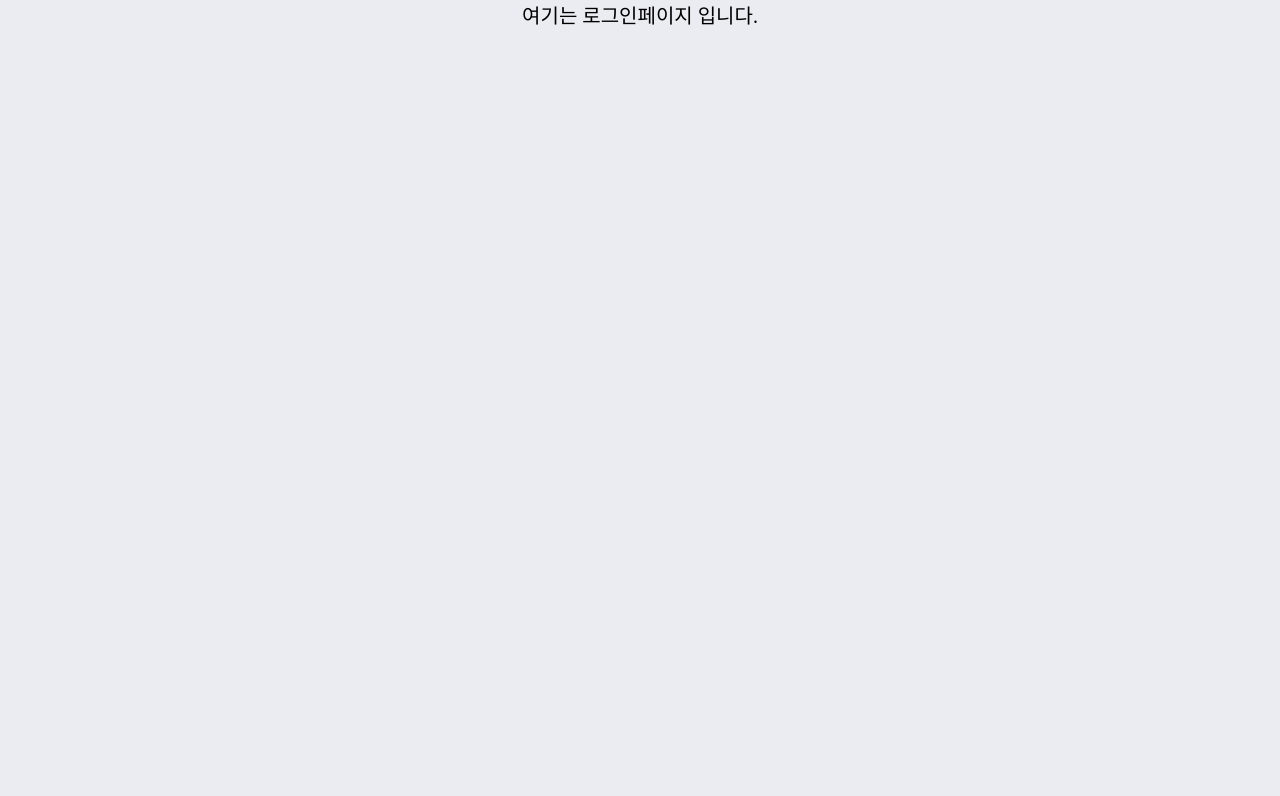
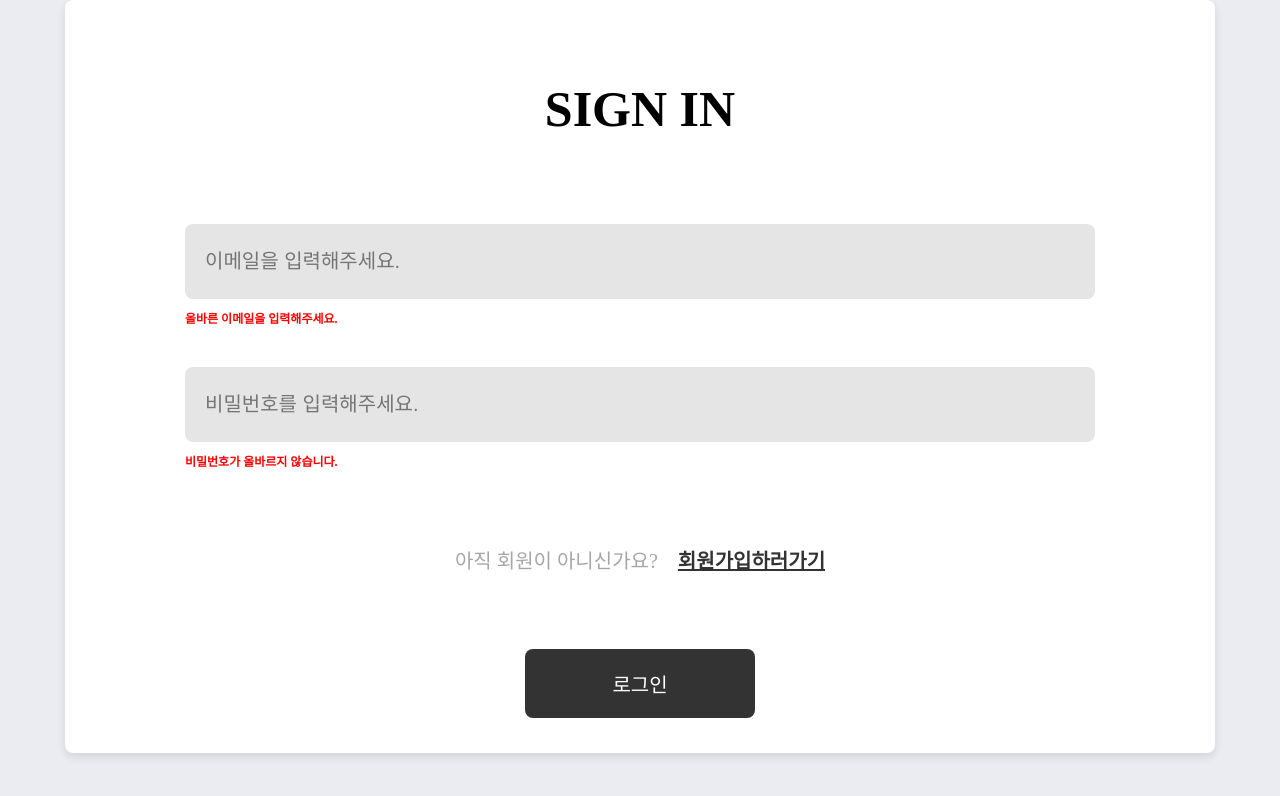
Before and after one commit to owlsuri/react_firebase_practice, a React (Create React App) app: page /signIn in a window 1280 px wide. Shown: the top 796 px of the page. Built offline with nearby package versions, Linux system fonts and the light colour scheme.

Commit message:
로그인 페이지 CSS 완성

```diff
--- a/src/App.tsx
+++ b/src/App.tsx
@@ -13,13 +13,15 @@ import Layout from "./components/pages/Layout";
 import { colorPick } from "./components/commons/color/colorPick";
 
 export const GlobalStyle = createGlobalStyle`
+  * {
+  box-sizing: border-box;
+  margin: 0;
+  font-size: 20px;
+  }
+
   body {
+    background-color: ${colorPick.lightPurple};
 
-    box-sizing: border-box;
-    background-color: ${colorPick.lightPurple};
-		margin: 0;
-
-    font-size: 20px;
 
   }
 `;
--- a/src/components/commons/buttons/signButton.tsx
+++ b/src/components/commons/buttons/signButton.tsx
@@ -6,7 +6,8 @@ const SignBtn = styled.button`
   display: flex;
   justify-content: center;
   width: 100%;
-  padding: 10px 10px;
+  padding: 20px 0px;
+  font-size: 20px;
   color: white;
   border: none;
   border-radius: 8px;
--- a/src/components/commons/inputs/input.tsx
+++ b/src/components/commons/inputs/input.tsx
@@ -7,7 +7,7 @@ const InputStyled = styled.input`
   border-radius: 8px;
   outline: none;
   width: 100%;
-  padding: 26px 0px 26px 25px;
+  padding: 26px 20px;
   color: #000000;
 `;
 
--- a/src/components/pages/Layout/index.tsx
+++ b/src/components/pages/Layout/index.tsx
@@ -11,9 +11,7 @@ const Wrapper = styled.div`
   width: 100%;
 `;
 
-const Body = styled.div`
-  /* min-height: 100vh; */
-`;
+const Body = styled.div``;
 
 export default function Layout(props: ILayoutProps) {
   return (
--- a/src/components/pages/routes/SignInPage.tsx
+++ b/src/components/pages/routes/SignInPage.tsx
@@ -1,7 +1,32 @@
 import React from "react";
+import SignButton from "../../commons/buttons/signButton";
+import ErrorMsg from "../../commons/errorMsg/errorMsg";
+import Input from "../../commons/inputs/input";
+import * as S from "../styles/sign/signPageStyles";
 
 function SignInPage() {
-  return <div>여기는 로그인페이지 입니다.</div>;
+  return (
+    <S.Main>
+      <S.Title>SIGN IN</S.Title>
+      <S.Form>
+        <S.InputWrapper>
+          <Input type="email" placeholder="이메일을 입력해주세요." />
+          <ErrorMsg contents="올바른 이메일을 입력해주세요." />
+        </S.InputWrapper>
+        <S.InputWrapper>
+          <Input type="password" placeholder="비밀번호를 입력해주세요." />
+          <ErrorMsg contents="비밀번호가 올바르지 않습니다." />
+        </S.InputWrapper>
+        <S.SignInWrapper>
+          <S.SignInInfo>아직 회원이 아니신가요?</S.SignInInfo>
+          <S.SignInLink>회원가입하러가기</S.SignInLink>
+        </S.SignInWrapper>
+        <S.SignUpBtnWrapper>
+          <SignButton contents="로그인" />
+        </S.SignUpBtnWrapper>
+      </S.Form>
+    </S.Main>
+  );
 }
 
 export default SignInPage;
--- a/src/components/pages/routes/SignUpPage.tsx
+++ b/src/components/pages/routes/SignUpPage.tsx
@@ -1,5 +1,5 @@
 import React from "react";
-import * as S from "../styles/signUp/signUpstyles";
+import * as S from "../styles/sign/signPageStyles";
 import Input from "../../commons/inputs/input";
 import SignButton from "../../commons/buttons/signButton";
 import ErrorMsg from "../../commons/errorMsg/errorMsg";
--- a/src/components/pages/styles/signUp/signUpstyles.ts
+++ b/src/components/pages/styles/sign/signPageStyles.ts
@@ -1,7 +1,6 @@
 import styled from "styled-components";
 
 export const Main = styled.div`
-  width: 1150px;
   border-radius: 8px;
   background-color: white;
   padding: 80px 120px 35px 120px;
@@ -25,7 +24,6 @@ export const Form = styled.form`
 
 export const InputWrapper = styled.div`
   width: 910px;
-
   padding-bottom: 40px;
 `;
 
```
